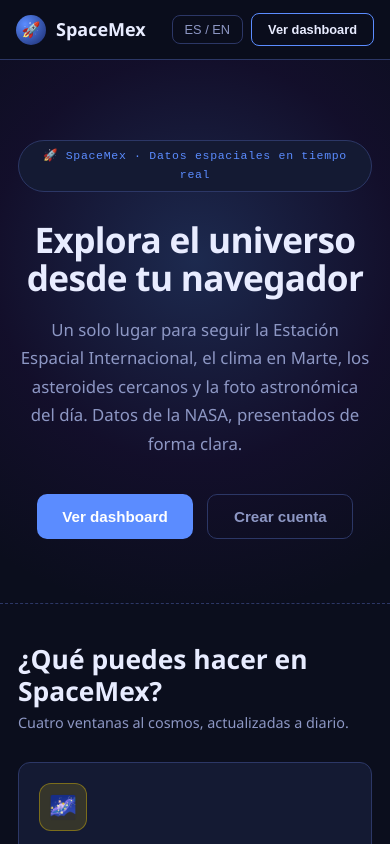
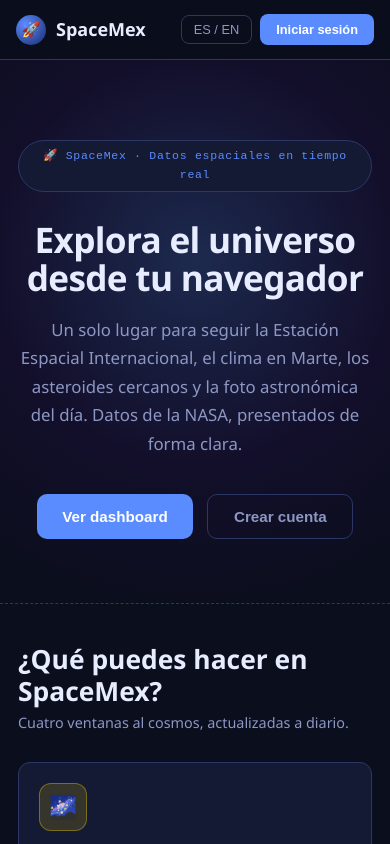
Before and after one commit to DjRober/spacemx, a Vue app in the folder frontend/: page / in a window 390 px wide. Shown: the top 844 px of the page. Built offline with nearby package versions, Linux system fonts and the light colour scheme.

Commit message:
fix: arreglar responsiveness de navbar
- Mostrar 'Iniciar sesión' en / a partir de 820px (quitar modificador --bar)
- Ocultar 'Ver dashboard' en móvil (redundante con los CTA del hero)
- Ocultar nombre de usuario en móvil para que no quede flotando sin botón

```diff
--- a/frontend/src/components/layout/NavBar.vue
+++ b/frontend/src/components/layout/NavBar.vue
@@ -95,9 +95,9 @@
     <!-- Acciones derecha -->
     <button v-if="!isAuthPage" class="navbar__lang" @click="toggleLang">{{ lang }} / {{ lang === "ES" ? "EN" : "ES" }}</button>
 
-    <!-- Home: botones "Iniciar sesión" + "Ver dashboard" -->
+    <!-- Home: "Iniciar sesión" (siempre visible) + "Ver dashboard" (oculto en móvil, redundante con el hero) -->
     <template v-if="isHome">
-      <button v-if="!auth.isLoggedIn.value" class="navbar__login navbar__login--bar" @click="irALogin">
+      <button v-if="!auth.isLoggedIn.value" class="navbar__login" @click="irALogin">
         Iniciar sesión
       </button>
       <button class="navbar__dashboard-btn" @click="irADashboard">
@@ -361,7 +361,9 @@
   }
 
   .navbar__links,
-  .navbar__login--bar {
+  .navbar__login--bar,
+  .navbar__user,
+  .navbar__dashboard-btn {
     display: none;
   }
 
```
